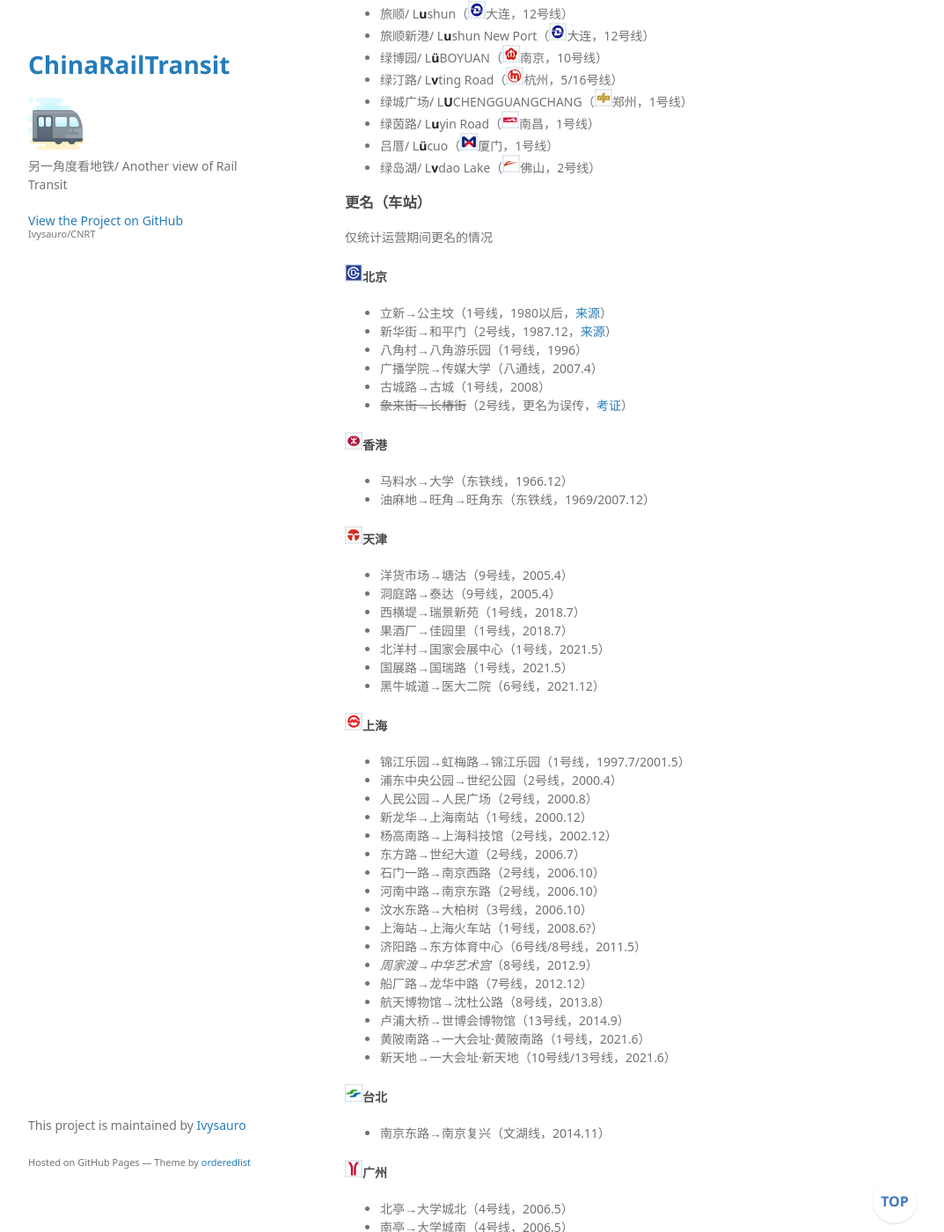
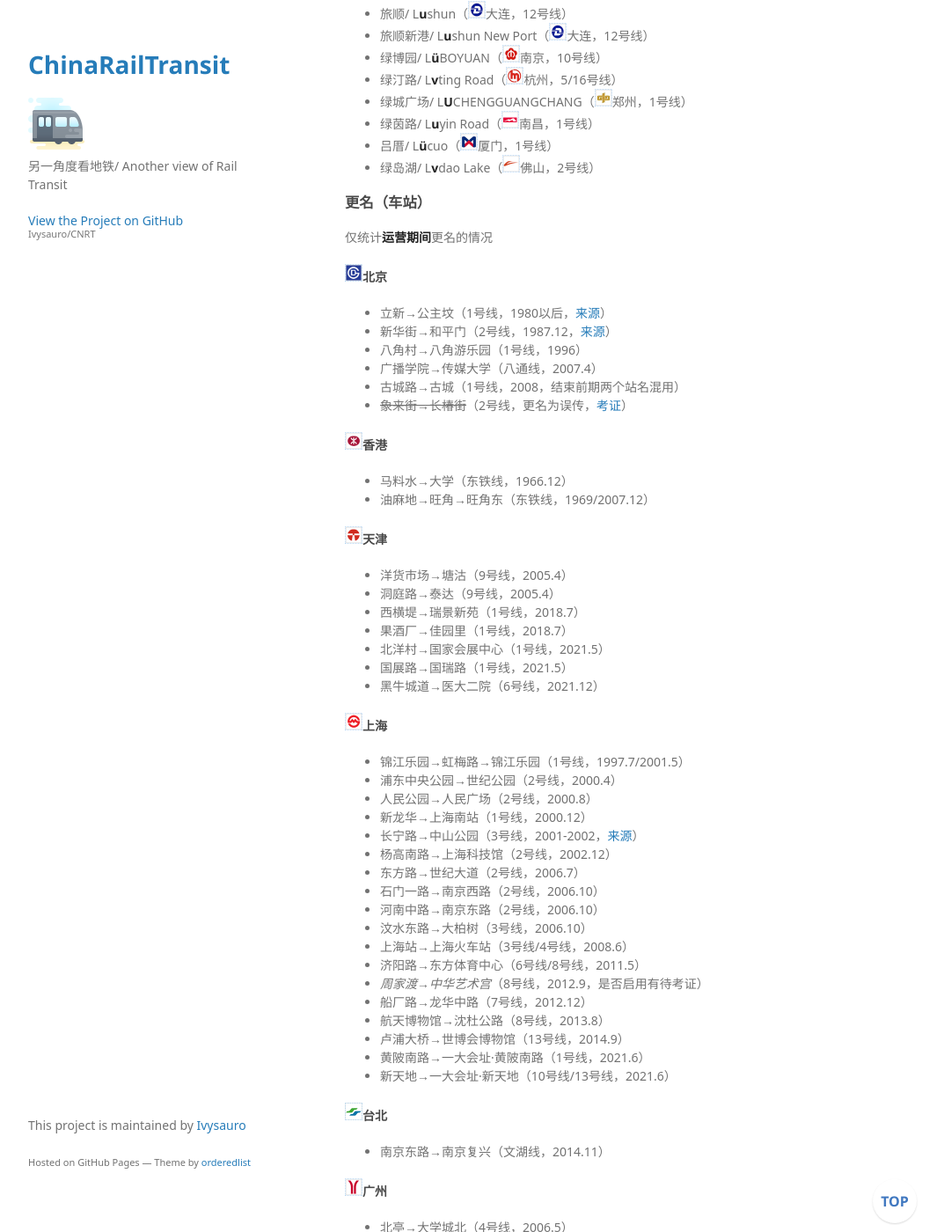
Before and after one commit to Ivysauro/CNRT, a Jekyll site: the page built from data/SpSta.md, in a window 1280 px wide and 1400 px high, scrolled down 12702 px. Shown: the whole window at 88% size, without its empty margins (178-1251 px from the left). Built offline with Jekyll 4.4.1, drawn with Linux system fonts in a browser that asks for light colours; some web fonts are replaced; our own code applies the rules of GitHub Pages for plain Markdown files; a script that is not in the unit is left out; some of the changed text lies outside the part shown.

Commit message:
🍊更新上海数据

```diff
--- a/data/SpSta.md
+++ b/data/SpSta.md
@@ -529,14 +529,14 @@
 
 ### 更名（车站）
 
-仅统计运营期间更名的情况
+仅统计**运营期间**更名的情况
 
 #### <img src="https://raw.githubusercontent.com/Ivysauro/CNRT/master/images/city/bj.gif" width="20" hegiht="20"/>北京
 - 立新→公主坟（1号线，1980以后，[来源](http://epaper.ynet.com/html/2018-12/17/content_313946.htm)）
 - 新华街→和平门（2号线，1987.12，[来源](http://www.booyee.cn/bbs/thread.jsp?threadid=1251112&forumid=0)）
 - 八角村→八角游乐园（1号线，1996）
 - 广播学院→传媒大学（八通线，2007.4）
-- 古城路→古城（1号线，2008）
+- 古城路→古城（1号线，2008，结束前期两个站名混用）
 - ~~象来街→长椿街~~（2号线，更名为误传，[考证](https://zh.wikipedia.org/zh-hans/%E8%B1%A1%E6%9D%A5%E8%A1%97)）
 
 #### <img src="https://raw.githubusercontent.com/Ivysauro/CNRT/master/images/city/hk.gif" width="20" hegiht="20"/>香港
@@ -557,14 +557,15 @@
 - 浦东中央公园→世纪公园（2号线，2000.4）
 - 人民公园→人民广场（2号线，2000.8）
 - 新龙华→上海南站（1号线，2000.12）
+- 长宁路→中山公园（3号线，2001-2002，[来源](https://bbs.wenxuecity.com/memory/1478782.html)）
 - 杨高南路→上海科技馆（2号线，2002.12）
 - 东方路→世纪大道（2号线，2006.7）
 - 石门一路→南京西路（2号线，2006.10）
 - 河南中路→南京东路（2号线，2006.10）
 - 汶水东路→大柏树（3号线，2006.10）
-- 上海站→上海火车站（1号线，2008.6?）
+- 上海站→上海火车站（3号线/4号线，2008.6）
 - 济阳路→东方体育中心（6号线/8号线，2011.5）
-- *周家渡→中华艺术宫*（8号线，2012.9）
+- *周家渡→中华艺术宫*（8号线，2012.9，是否启用有待考证）
 - 船厂路→龙华中路（7号线，2012.12）
 - 航天博物馆→沈杜公路（8号线，2013.8）
 - 卢浦大桥→世博会博物馆（13号线，2014.9）
@@ -666,7 +667,7 @@
 - 屯马线一期→屯马线（2021.6）
 
 #### <img src="https://raw.githubusercontent.com/Ivysauro/CNRT/master/images/city/sh.gif" width="20" hegiht="20"/>上海
-- 明珠线→3号线
+- 明珠线→3号线（2002.8）
 
 #### <img src="https://raw.githubusercontent.com/Ivysauro/CNRT/master/images/city/tp.gif" width="20" hegiht="20"/>台北
 
```
